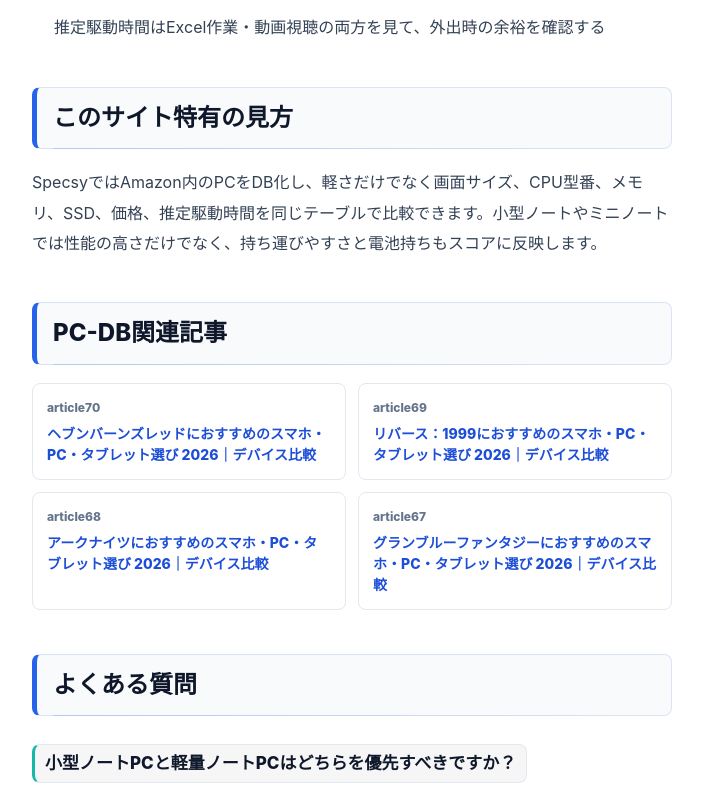
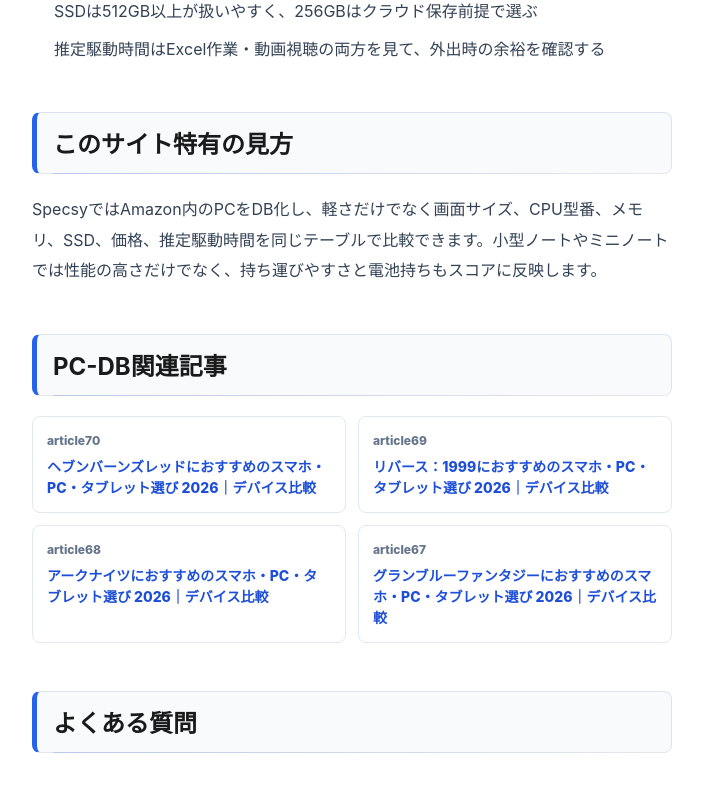
Before and after one commit to masaya-nakatsuka/pcdb, a Next.js app: page /blog/article28 in a window 1280 px wide. Shown: the part 1589-2376 px from the top of the page, without its empty margins (288-991 px from the left). Built offline with nearby package versions, Linux system fonts and the light colour scheme; no server answers; the database is empty.

Commit message:
Simplify blog heading styles for calmer editorial look
Calm blog headings: remove AI-template borders/boxes; subtle bottom border on H2.

```diff
--- a/src/components/blog/BlogLayout.tsx
+++ b/src/components/blog/BlogLayout.tsx
@@ -51,10 +51,10 @@ export const blogStyles: Record<string, CSSProperties> = {
     marginBottom: '16px'
   },
   title: {
-    fontSize: '36px',
-    fontWeight: 'bold',
-    lineHeight: '1.2',
-    color: '#333',
+    fontSize: '32px',
+    fontWeight: '700',
+    lineHeight: '1.4',
+    color: '#1a1a1a',
     margin: 0
   },
   content: {
@@ -73,31 +73,22 @@ export const blogStyles: Record<string, CSSProperties> = {
   },
   h2: {
     fontSize: '24px',
-    fontWeight: '800',
-    lineHeight: '1.35',
-    marginTop: '44px',
-    marginBottom: '18px',
-    color: '#0f172a',
+    fontWeight: '700',
+    lineHeight: '1.5',
+    marginTop: '48px',
+    marginBottom: '20px',
+    paddingBottom: '10px',
+    color: '#1a1a1a',
     maxWidth: '920px',
-    padding: '14px 16px',
-    border: '1px solid #dbe5f2',
-    borderLeft: '5px solid #2563eb',
-    borderRadius: '8px',
-    backgroundColor: '#f8fafc'
+    borderBottom: '1px solid #e5e7eb'
   },
   h3: {
-    display: 'inline-block',
     maxWidth: '920px',
-    margin: '10px 0 8px',
-    padding: '6px 10px',
-    border: '1px solid #e2e8f0',
-    borderLeft: '3px solid #14b8a6',
-    borderRadius: '8px',
-    backgroundColor: 'rgba(15, 23, 42, 0.035)',
-    color: '#0f172a',
-    fontSize: '17px',
-    fontWeight: '800',
-    lineHeight: '1.45'
+    margin: '32px 0 14px',
+    color: '#1a1a1a',
+    fontSize: '18px',
+    fontWeight: '600',
+    lineHeight: '1.6'
   },
   paragraph: {
     marginBottom: '20px',
--- a/src/components/blog/SeseraArticle.tsx
+++ b/src/components/blog/SeseraArticle.tsx
@@ -105,30 +105,15 @@ export default function SeseraArticle({
         dangerouslySetInnerHTML={{
           __html: `
             .sesera-body h2 {
-              background: #f8fafc;
-              border: 1px solid #dbe5f2;
-              border-left: 5px solid #2563eb;
-              border-radius: 8px;
+              border-bottom: 1px solid #e5e7eb;
               box-sizing: border-box;
-              color: #0f172a;
+              color: #1a1a1a;
               font-size: 24px;
-              font-weight: 800;
-              letter-spacing: 0;
-              line-height: 1.35;
-              margin: 44px 0 18px;
+              font-weight: 700;
+              line-height: 1.5;
+              margin: 48px 0 20px;
               max-width: 920px;
-              padding: 14px 16px;
-              position: relative;
-            }
-
-            .sesera-body h2::after {
-              content: "";
-              position: absolute;
-              right: 14px;
-              bottom: -1px;
-              left: 16px;
-              height: 1px;
-              background: linear-gradient(90deg, rgba(37, 99, 235, 0.22), rgba(20, 184, 166, 0));
+              padding-bottom: 10px;
             }
 
             .sesera-body p {
@@ -205,11 +190,10 @@ export default function SeseraArticle({
 
             @media (max-width: 767px) {
               .sesera-body h2 {
-                border-left-width: 4px;
                 font-size: 20px;
-                line-height: 1.45;
-                margin: 34px 0 16px;
-                padding: 12px 13px;
+                line-height: 1.5;
+                margin: 36px 0 16px;
+                padding-bottom: 8px;
               }
             }
           `,
```
